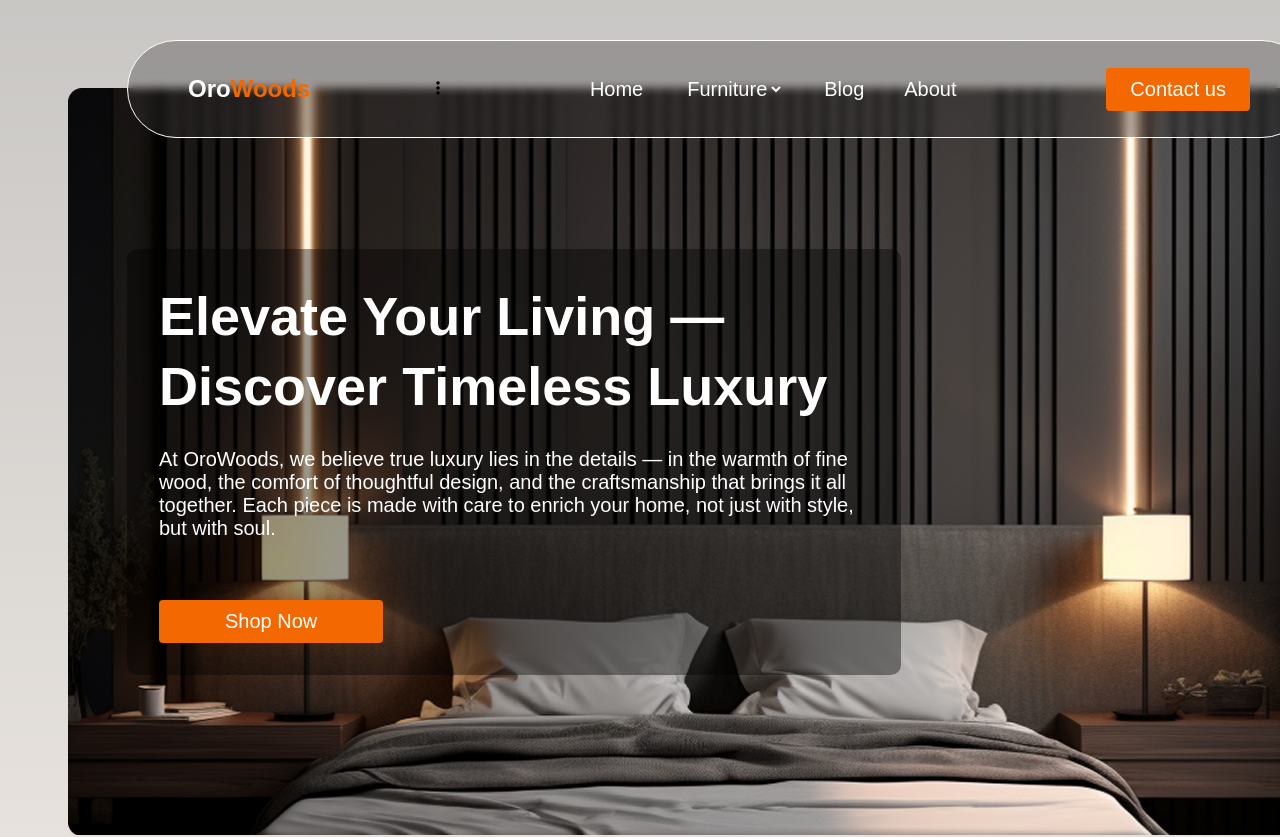
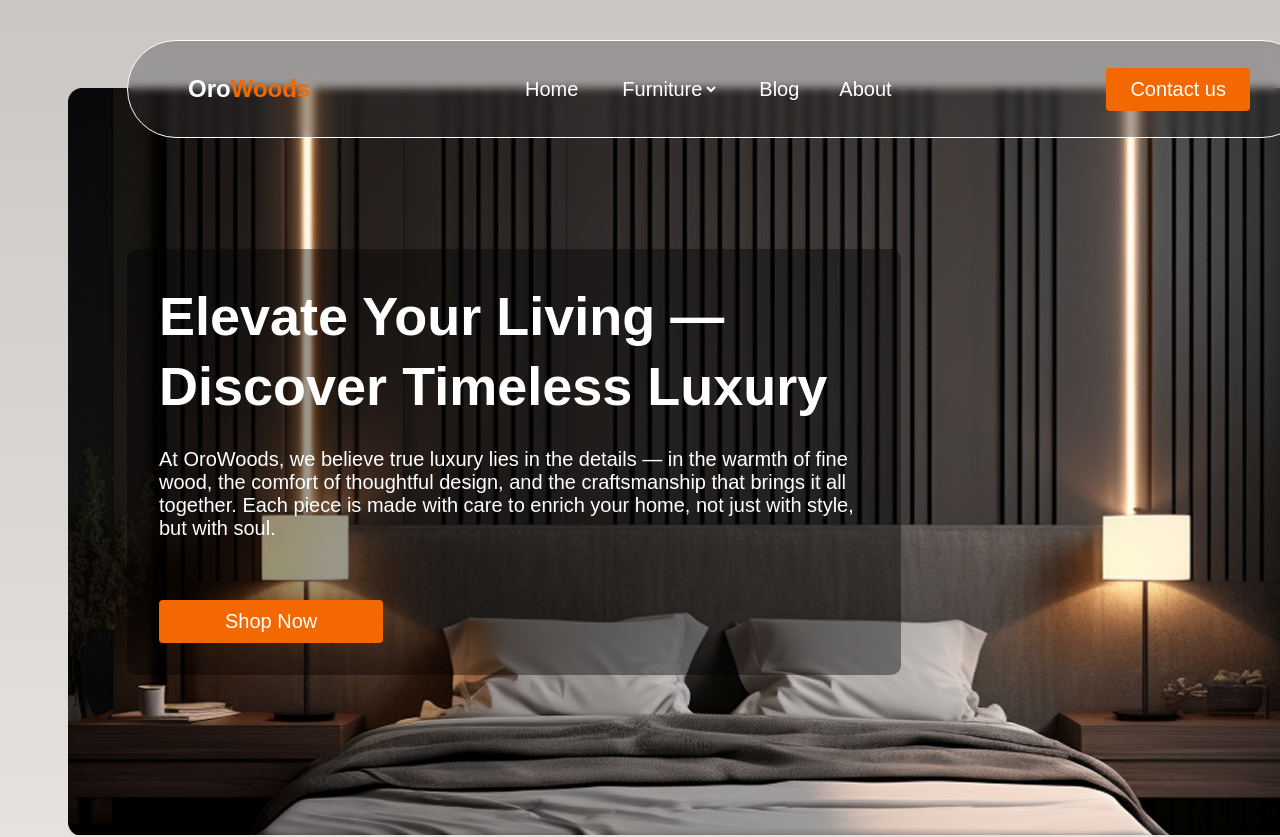
Before and after one commit to salim-khan-3/E-COMARCE, a plain HTML site: page index.html in a window 1280 px wide. Shown: the top 837 px of the page. Drawn offline with Linux system fonts and the light colour scheme.

Commit message:
remove menu icons

```diff
--- a/index.html
+++ b/index.html
@@ -17,9 +17,9 @@
             <div class="logo">
                 <h1>Oro<span class="wood_color">Woods</span></h1>
             </div>
-            <div class="menu_icon">
+            <!-- <div class="menu_icon">
                 <i class="fas fa-ellipsis-v"></i>
-            </div>
+            </div> -->
 
             <div class="nav_links">
                 <ul>
```
